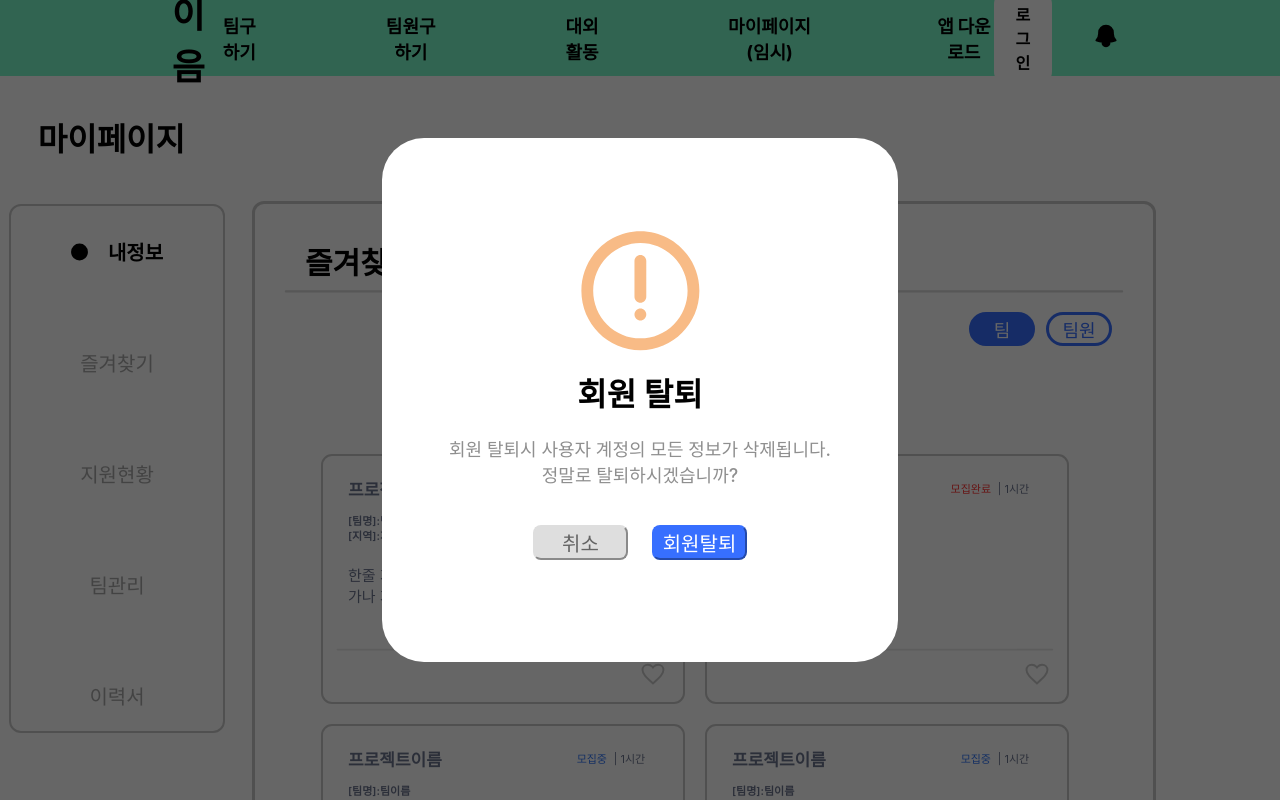
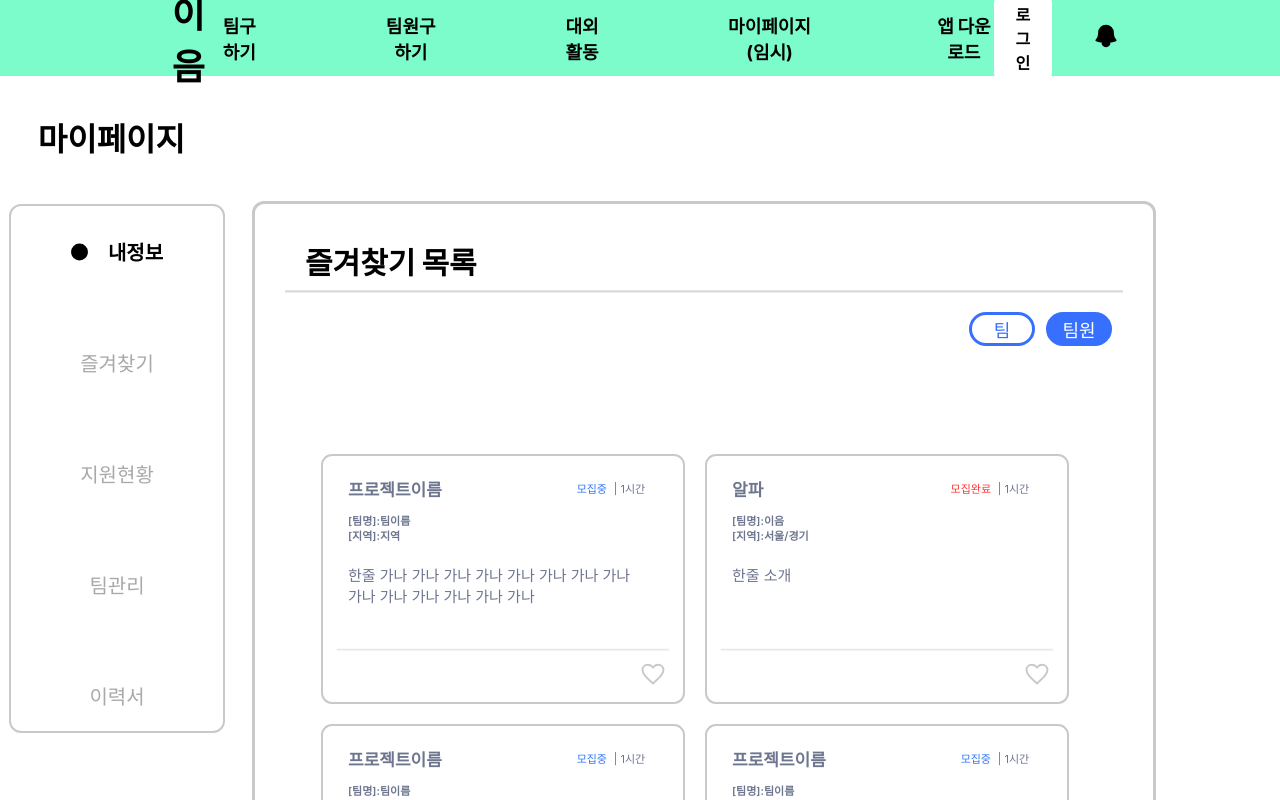
Before and after one commit to Alpha-e-Um/Frontend, a React (Create React App) app: page /mypage/favorites in a window 1280 px wide. Shown: the top 800 px of the page. Built offline with nearby package versions, Linux system fonts and the light colour scheme.

Commit message:
feature. 팀생성 페이지 완성

```diff
--- a/src/components/MyFavorites/myFavorites.js
+++ b/src/components/MyFavorites/myFavorites.js
@@ -1,31 +1,59 @@
-import { TeamButton, TeamMemberButton, CardContainter } from "./styles";
+import { SelectButton, NotSelectButton, CardContainter } from "./styles";
 
 import MyFavoriteCard from "../MyPageCard/MyFavoriteCard/myFavoriteCard";
 import MyTeamTestData from "../../api/myTeamTestData";
+import { useState } from "react";
 
-const MyFavorites = (props) => {
-  var d = {
-    id: 1,
-    name: "홍길동",
-    position: "프론트엔드 개발자",
-    gender: "남성",
-    location: "서울",
-    introduction:
-      "React와 JavaScript 경험이 있는 열정적인 프론트엔드 개발자입니다.",
-    skill1: "React",
-    skill2: "JavaScript",
+const MyFavorites = ({ IsWithdrawal }) => {
+  const [isToggle, setIsToggle] = useState(false);
+
+  const TeamButton = () => {
+    setIsToggle(true);
+  };
+
+  const TeamMemberButton = () => {
+    setIsToggle(false);
   };
 
   return (
-    <div>
-      <TeamButton>팀</TeamButton>
-      <TeamMemberButton>팀원</TeamMemberButton>
+    <>
+      {isToggle ? (
+        <>
+          <SelectButton
+            onClick={TeamButton}
+            style={{ right: "118px", top: "108px" }}
+          >
+            팀
+          </SelectButton>
+          <NotSelectButton
+            onClick={TeamMemberButton}
+            style={{ right: "41px", top: "108px" }}
+          >
+            팀원
+          </NotSelectButton>
+        </>
+      ) : (
+        <>
+          <NotSelectButton
+            onClick={TeamButton}
+            style={{ right: "118px", top: "108px" }}
+          >
+            팀
+          </NotSelectButton>
+          <SelectButton
+            onClick={TeamMemberButton}
+            style={{ right: "41px", top: "108px" }}
+          >
+            팀원
+          </SelectButton>
+        </>
+      )}
       <CardContainter>
         {MyTeamTestData.map((item) => (
           <MyFavoriteCard data={item} />
         ))}
       </CardContainter>
-    </div>
+    </>
   );
 };
 
--- a/src/components/MyFavorites/styles.js
+++ b/src/components/MyFavorites/styles.js
@@ -1,33 +1,31 @@
 import styled from "styled-components";
 
-export const TeamButton = styled.button`
+export const SelectButton = styled.button`
   position: absolute;
-  top: 108px;
-  right: 118px;
   width: 66px;
   height: 34px;
+  border: solid;
+  border-radius: 39px;
+  border-color: #376fff;
   font-size: 18px;
   font-weight: 500;
   color: #ffffff;
-  border: solid;
-  border-radius: 39px;
-  border-color: #376fff;
   background-color: #376fff;
+  user-select: none;
   cursor: pointer;
 `;
 
-export const TeamMemberButton = styled.button`
+export const NotSelectButton = styled.button`
   position: absolute;
-  top: 108px;
-  right: 41px;
   width: 66px;
   height: 34px;
+  border: solid;
+  border-radius: 39px;
   font-size: 18px;
   font-weight: 500;
   color: #376fff;
-  border: solid;
-  border-radius: 39px;
   background-color: #ffffff;
+  user-select: none;
   cursor: pointer;
 `;
 
--- a/src/components/MyInfo/myInfo.js
+++ b/src/components/MyInfo/myInfo.js
@@ -20,7 +20,7 @@ import { ReactComponent as CheckCircleOff } from "../../assets/myPage/CheckCircl
 import { ReactComponent as CheckCircleOn } from "../../assets/myPage/CheckCircleOn.svg";
 import { useState } from "react";
 
-const MyInfo = () => {
+const MyInfo = ({ IsWithdrawal }) => {
   const [isAlarm, setIsAlarm] = useState(false);
   const [isMail, setIsMail] = useState(false);
   const [isMessage, setIsMessage] = useState(false);
@@ -47,7 +47,9 @@ const MyInfo = () => {
       <ProfileChangeButton onClick={profileChange}>
         사진 변경
       </ProfileChangeButton>
-      <WithdrawalButton>회원 탈퇴</WithdrawalButton>
+      <WithdrawalButton onClick={() => IsWithdrawal(true)}>
+        회원 탈퇴
+      </WithdrawalButton>
 
       <Tag style={{ left: "330px", top: "151px" }}>이름</Tag>
       <Input
--- a/src/components/MyInfo/styles.js
+++ b/src/components/MyInfo/styles.js
@@ -6,7 +6,7 @@ export const ProfileChangeButton = styled.button`
   left: 106px;
   width: 92px;
   height: 32px;
-  border: solid;
+  border: 1px solid;
   border-radius: 48px;
   font-size: 16px;
   font-weight: 400;
@@ -58,6 +58,7 @@ export const SchoolMailButton = styled.button`
   font-weight: 500;
   color: #ffffff;
   text-align: center;
+  user-select: none;
   cursor: pointer;
 `;
 
@@ -127,6 +128,7 @@ export const SaveButton = styled.button`
   font-size: 18px;
   font-weight: 700;
   color: #ffffff;
+  user-select: none;
   cursor: pointer;
 `;
 export const CannelButton = styled.button`
@@ -141,5 +143,6 @@ export const CannelButton = styled.button`
   font-size: 18px;
   font-weight: 700;
   color: #646464;
+  user-select: none;
   cursor: pointer;
 `;
--- a/src/components/MyPageSideBar/myPageSideBar.js
+++ b/src/components/MyPageSideBar/myPageSideBar.js
@@ -3,13 +3,14 @@ import { useNavigate } from "react-router-dom";
 import { ReactComponent as CheckCircleOn } from "../../assets/myPage/Circle.svg";
 import { Container, SelectPage, NotSelectPage } from "./styles";
 
-const MyPageSideBar = (props) => {
+const MyPageSideBar = ({ setIsCreateTeam }) => {
   const navigate = useNavigate();
   const [curPage, setCurPage] = useState(0);
 
   var arr = ["내정보", "즐겨찾기", "지원현황", "팀관리", "이력서"];
 
   const sideButtonClick = (index) => {
+    setIsCreateTeam(false);
     switch (index) {
       case 0:
         navigate("/mypage");
--- a/src/components/MyTeam/myTeam.js
+++ b/src/components/MyTeam/myTeam.js
@@ -11,7 +11,7 @@ import { ReactComponent as Cross } from "../../assets/myPage/Cross.svg";
 import MyTeamCard from "../MyPageCard/MyTeamCard/myTeamCard";
 import MyTeamTestData from "../../api/myTeamTestData";
 
-const MyTeam = (props) => {
+const MyTeam = ({ setIsCreateTeam }) => {
   const [isMyTeam, setIsMyTeam] = useState(false);
 
   const MyTeamBtn = () => {
@@ -24,7 +24,7 @@ const MyTeam = (props) => {
         {isMyTeam ? <CheckCircleOn /> : <CheckCircleOff />}
         <MyTeamLabel>나의 팀만 보기</MyTeamLabel>
       </MyTeamButton>
-      <CreateTeamButton>
+      <CreateTeamButton onClick={() => setIsCreateTeam(true)}>
         <Cross style={{ marginRight: "10px" }} />팀 생성
       </CreateTeamButton>
       <CardContainter>
--- a/src/components/WithdrawalModal/withdrawalModal.js
+++ b/src/components/WithdrawalModal/withdrawalModal.js
@@ -9,7 +9,7 @@ import {
 
 import { ReactComponent as Icon } from "../../assets/myPage/WithdrawalIcon.svg";
 
-const WithdrawalModal = () => {
+const WithdrawalModal = ({ IsWithdrawal }) => {
   return (
     <ContainerOut>
       <Containter>
@@ -19,8 +19,10 @@ const WithdrawalModal = () => {
           회원 탈퇴시 사용자 계정의 모든 정보가 삭제됩니다. <br />
           정말로 탈퇴하시겠습니까?
         </Explanation>
-        <CannelButton>취소</CannelButton>
-        <SecessionButton>회원탈퇴</SecessionButton>
+        <CannelButton onClick={() => IsWithdrawal(false)}>취소</CannelButton>
+        <SecessionButton onClick={() => IsWithdrawal(false)}>
+          회원탈퇴
+        </SecessionButton>
       </Containter>
     </ContainerOut>
   );
--- a/src/pages/MyPage/myPage.js
+++ b/src/pages/MyPage/myPage.js
@@ -1,4 +1,4 @@
-import React, { createContext, useCOntext } from "react";
+import React, { useState } from "react";
 import { Routes, Route } from "react-router-dom";
 
 import Navigation from "../../components/Navigation/navigation";
@@ -15,12 +15,15 @@ import { Title, Container, PageName } from "./styles";
 import WithdrawalModal from "../../components/WithdrawalModal/withdrawalModal";
 
 const MyPage = (props) => {
+  const [isCreateTeam, setIsCreateTeam] = useState(false);
+  const [isWithdrawal, setIsWithdrawal] = useState(false);
+
   return (
     <div>
       <Navigation />
       <Container>
         <Title>마이페이지</Title>
-        <MyPageSideBar />
+        <MyPageSideBar setIsCreateTeam={setIsCreateTeam} />
         <Vector
           style={{
             position: "absolute",
@@ -36,7 +39,7 @@ const MyPage = (props) => {
             element={
               <div>
                 <PageName>내정보</PageName>
-                <MyInfo />
+                <MyInfo IsWithdrawal={setIsWithdrawal} />
               </div>
             }
           />
@@ -63,8 +66,11 @@ const MyPage = (props) => {
             element={
               <div>
                 <PageName>팀관리</PageName>
-                <MyTeamCreate />
-                {/* <MyTeam /> */}
+                {isCreateTeam ? (
+                  <MyTeamCreate />
+                ) : (
+                  <MyTeam setIsCreateTeam={setIsCreateTeam} />
+                )}
               </div>
             }
           />
@@ -80,7 +86,11 @@ const MyPage = (props) => {
         </Routes>
       </Container>
 
-      <WithdrawalModal />
+      {isWithdrawal ? (
+        <WithdrawalModal IsWithdrawal={setIsWithdrawal} />
+      ) : (
+        <></>
+      )}
     </div>
   );
 };
```
Also changed, not shown: 1 other file (tests, documents, lock files or other folders).
